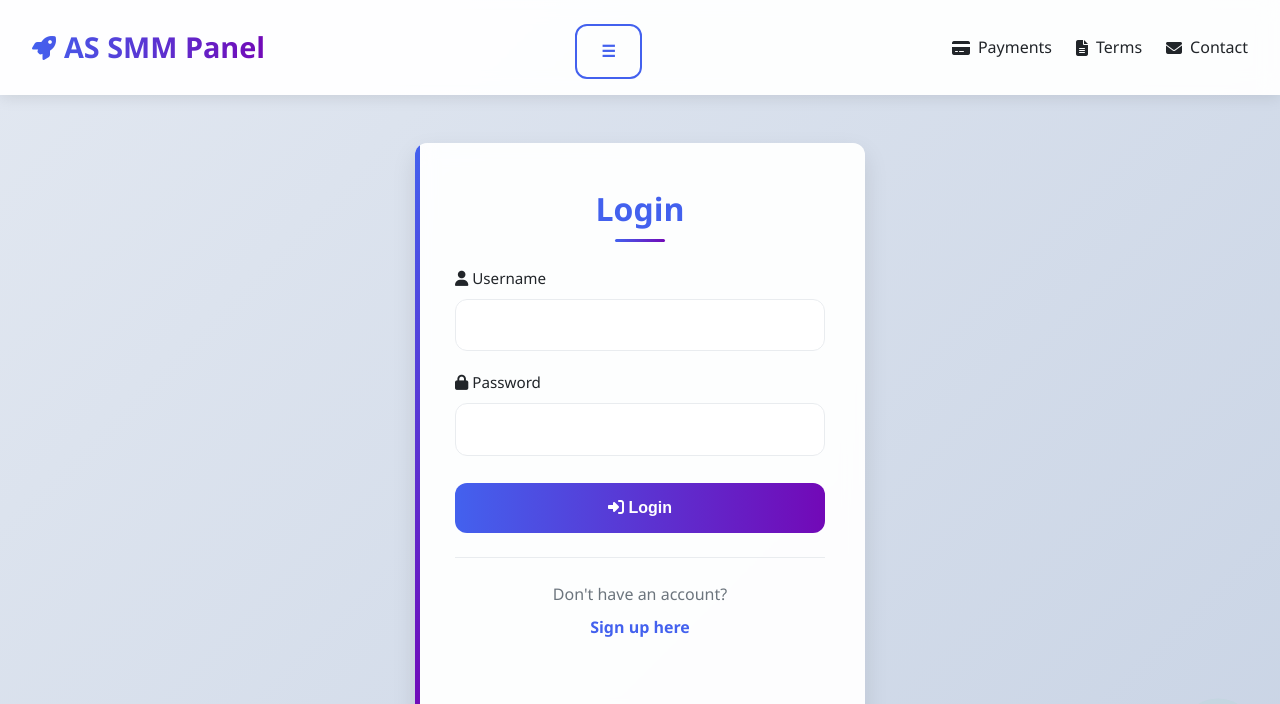
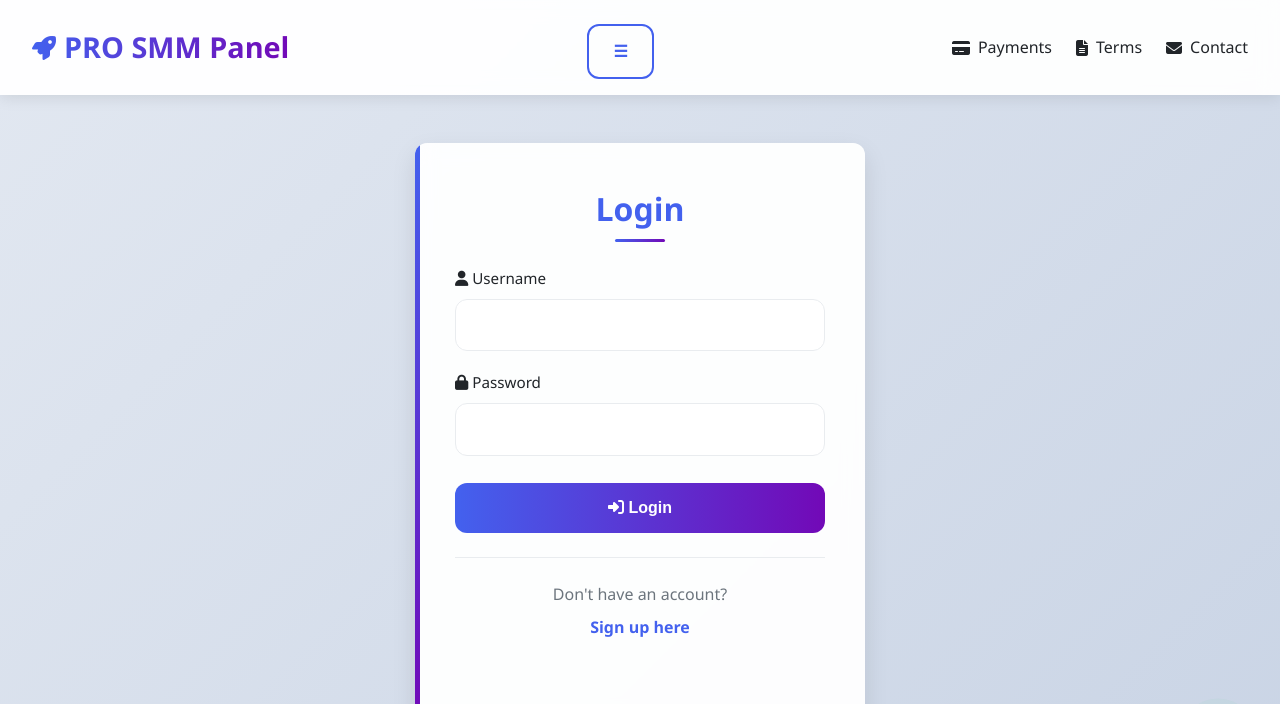
Before and after one commit to ahrar-shah/pro-smm-panel-v2, a website: page public/index.html in a window 1280 px wide. Shown: the top 704 px of the page. Drawn offline with Linux system fonts and the light colour scheme; no server answers.

Commit message:
Main Page

```diff
--- a/public/index.html
+++ b/public/index.html
@@ -3,7 +3,7 @@
 <head>
   <meta charset="utf-8"/>
   <meta name="viewport" content="width=device-width,initial-scale=1"/>
-  <title>SMM Panel – Login / Signup</title>
+  <title>PRO SMM Panel – Login / Signup</title>
   <link rel="stylesheet" href="https://cdnjs.cloudflare.com/ajax/libs/font-awesome/6.4.0/css/all.min.css">
   <style>
     /* CSS Variables for consistent theming */
@@ -497,7 +497,7 @@
 </head>
 <body>
   <nav class="nav" id="nav">
-    <div class="brand"><i class="fas fa-rocket"></i> AS SMM Panel</div>
+    <div class="brand"><i class="fas fa-rocket"></i> PRO SMM Panel</div>
     <button class="hamb btn outline" onclick="toggleMenu()">☰</button>
     <div class="menu">
       <a href="/payments.html"><i class="fas fa-credit-card"></i> Payments</a>
```
